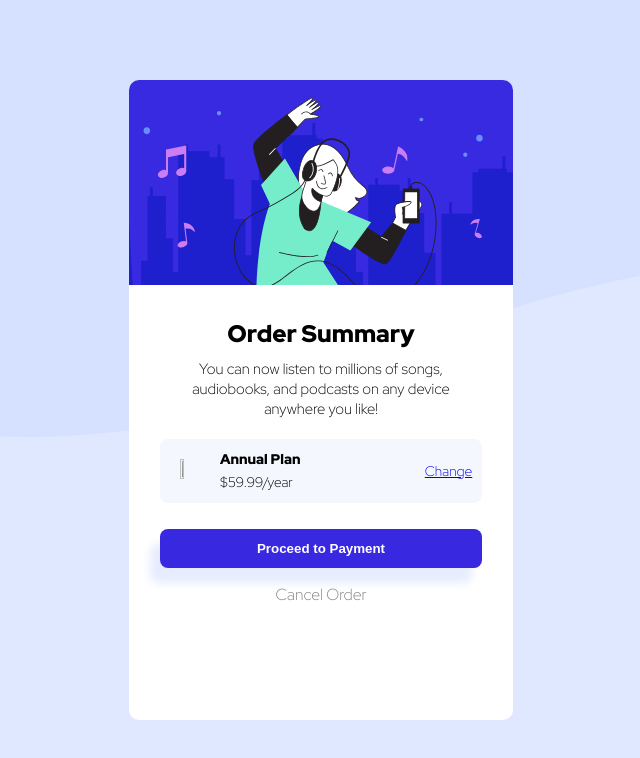
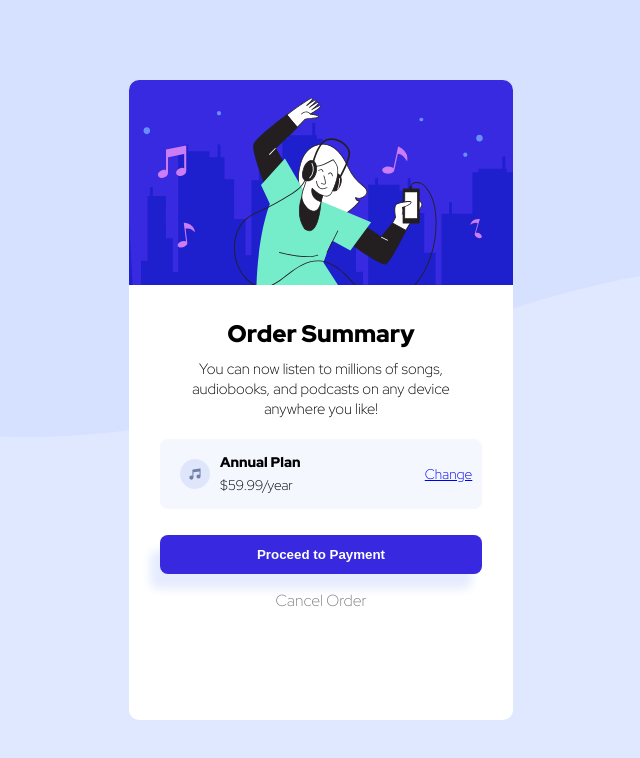
Before and after one commit to nitishjha6519/frontendmentorchallenges, a plain HTML site: page index.html in a window 1280 px wide. Shown: the whole page, without its empty margins (319-959 px from the left). Drawn offline with Linux system fonts and the light colour scheme; the site is published under a folder, as on GitHub Pages, so addresses that start at the root find nothing.

Commit message:
Update index.html
filepath

```diff
--- a/index.html
+++ b/index.html
@@ -36,7 +36,7 @@
 
                 <div class="pricing">
 
-                    <img src="/images/icon-music.svg">
+                    <img src="./images/icon-music.svg">
                     <div>
                         <p class="plan">Annual Plan</p>
                         <p> $59.99/year</p>
```
